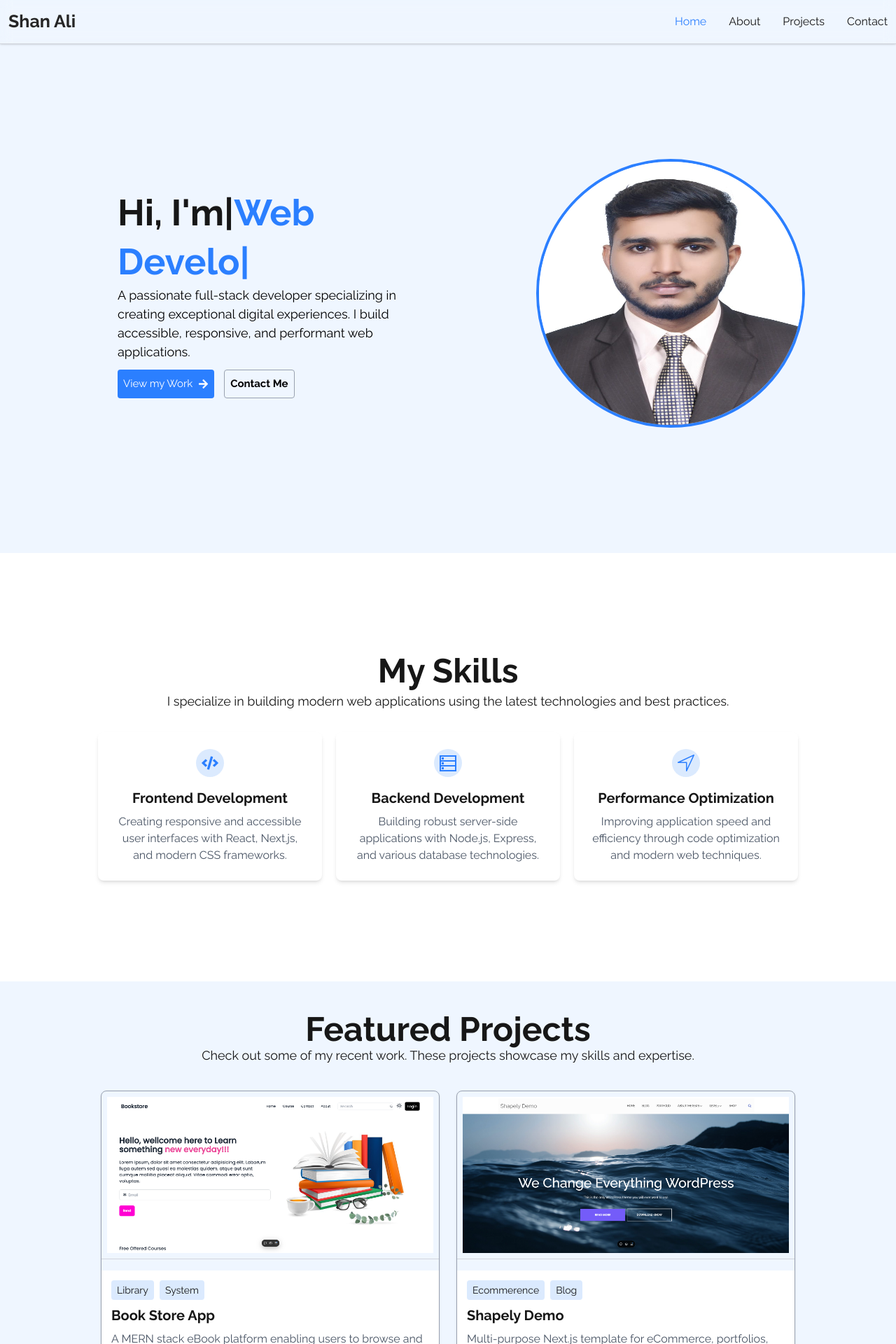
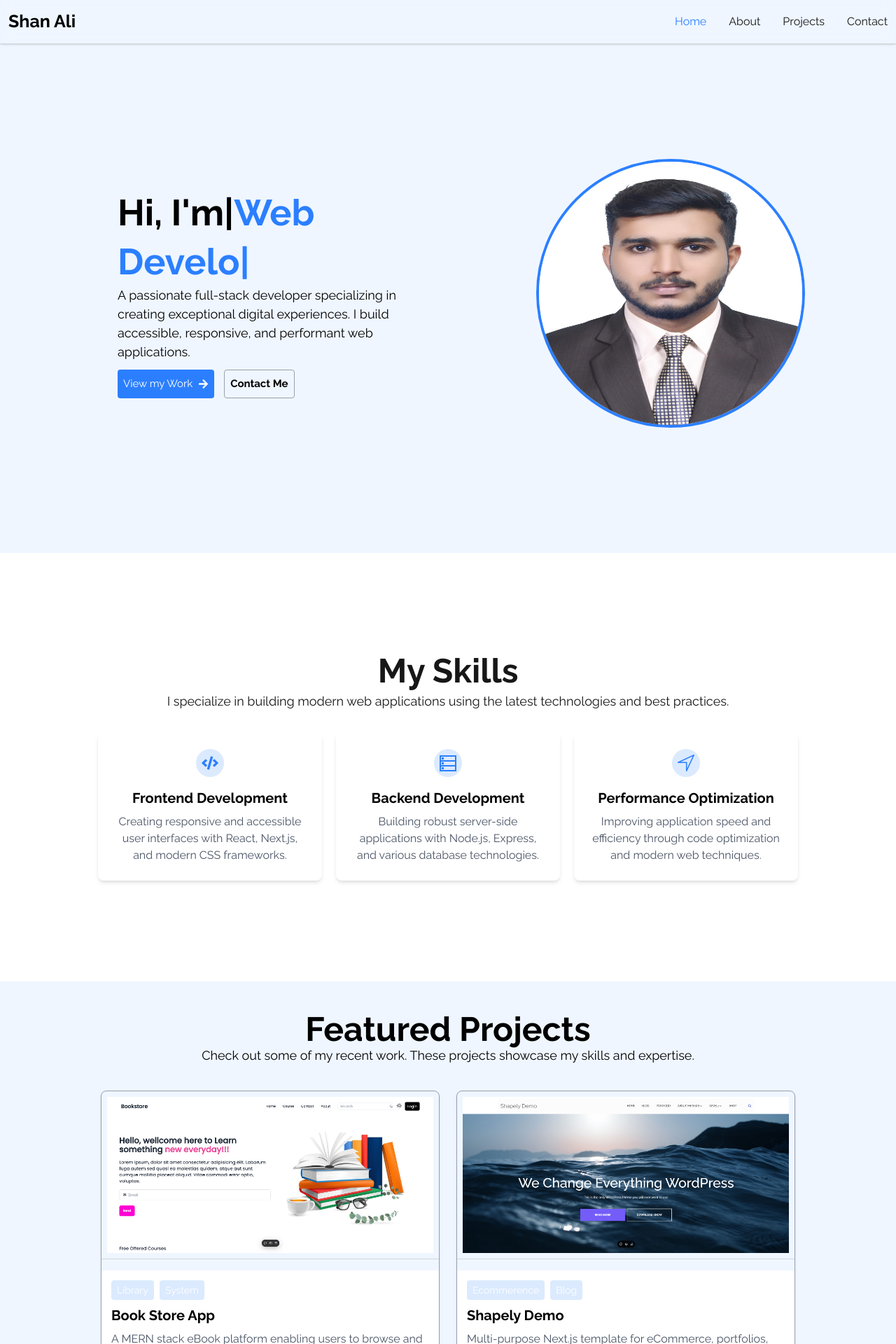
Before and after one commit to Shan-ali609/Portfolio, a Next.js app: page / in a window 1280 px wide. Shown: the top 1920 px of the page at 70% size. Built offline with nearby package versions, Linux system fonts and the light colour scheme.

Commit message:
all is done

```diff
--- a/src/components/Education.jsx
+++ b/src/components/Education.jsx
@@ -39,7 +39,7 @@ const Education = () => {
       </div>
 
       <div className="py-5">
-      <p className="font-semibold text-2xl">Experience Letter</p>
+      <p className="font-semibold text-black text-2xl">Experience Letter</p>
       <div className="md:max-w-7xl pt-4">
         {/* Clickable Image */}
         <Image
--- a/src/components/Header.jsx
+++ b/src/components/Header.jsx
@@ -11,7 +11,7 @@ export default function Header() {
       <nav className="w-full max-w-7xl mx-auto flex justify-between items-center ">
         {/* Logo */}
         <div>
-          <Link href="/" className="text-[25px] text-neutral-800 font-semibold">
+          <Link href="/" className="text-[25px] text-black font-semibold">
             Shan Ali
           </Link>
         </div>
--- a/src/components/Hero.jsx
+++ b/src/components/Hero.jsx
@@ -20,7 +20,7 @@ const Hero = () => {
                 ]}
                 speed={50}
                 repeat={Infinity}
-                className="inline" // Ensures it follows the h1 styling
+                className="inline text-black" // Ensures it follows the h1 styling
             />
             <TypeAnimation
                 sequence={[
--- a/src/components/Hprojectsection.jsx
+++ b/src/components/Hprojectsection.jsx
@@ -8,8 +8,8 @@ const Hprojectsection = () => {
   return (
     <div className='bg-blue-50 py-11 w-full flex items-center justify-center'>
          <div className='flex flex-col items-center justify-center text-center'>
-            <p className='font-semibold text-5xl'>Featured Projects</p>
-            <p className='w-full text-lg'>Check out some of my recent work. These projects showcase my skills and expertise.</p>
+            <p className='font-semibold text-black text-5xl'>Featured Projects</p>
+            <p className='w-full text-black text-lg'>Check out some of my recent work. These projects showcase my skills and expertise.</p>
             <div className="max-w-5xl mx-auto grid md:grid-cols-2 grid-cols-1 gap-6 p-4 mt-5">
            {homeprojects.map((project) => (
            <ProjectCards key={project.title} project={project} />
--- a/src/components/ProjectCards.jsx
+++ b/src/components/ProjectCards.jsx
@@ -22,13 +22,13 @@ const ProjectCards = ({ project }) => {  // Fixed prop destructuring
         <div className='p-3.5 bg-white'>
           <div className="flex items-center space-x-2 mb-2">
             {project.category.split(' ').map((word, i) => (
-              <span key={i} className="text-sm font-medium px-2 py-1 bg-blue-100 rounded">
+              <span key={i} className="text-sm font-medium px-2 text-white py-1 bg-blue-100 rounded">
                 {word}
               </span>
             ))}
           </div>
 
-          <h3 className="text-xl text-left font-semibold mb-2">{project.title}</h3>
+          <h3 className="text-xl text-left text-black font-semibold mb-2">{project.title}</h3>
 
           <p className="text-gray-600 mb-4 text-left">{project.description}</p>
 
--- a/src/components/Skills.jsx
+++ b/src/components/Skills.jsx
@@ -39,7 +39,7 @@ const Skills = () => {
             className="bg-white p-6 shadow-md rounded-lg mx-auto flex flex-col items-center text-center w-80 hover:shadow-lg"
           >
             <div className="mb-4 bg-blue-100 p-2 rounded-full ">{skill.icon}</div>
-            <h2 className="text-xl font-semibold mb-2">{skill.title}</h2>
+            <h2 className="text-xl text-black font-semibold mb-2">{skill.title}</h2>
             <p className="text-gray-600">{skill.description}</p>
           </div>
         ))}
--- a/src/components/TechStack.jsx
+++ b/src/components/TechStack.jsx
@@ -11,7 +11,7 @@ const TechStack = () => {
       <div className="md:px-28 md:py-14 ">
 
 
-            <h2 className="text-2xl font-bold text-gray-800">Frontend</h2>
+            <h2 className="text-2xl font-bold text-black">Frontend</h2>
             <div className="flex  justify-between flex-wrap gap-4">
 
                 <div className="flex flex-col  items-center p-4 hover:scale-110 transition-transform duration-300 cursor-pointer">
@@ -62,7 +62,7 @@ const TechStack = () => {
                 </div>
             </div>
 
-            <h2 className="text-2xl font-bold text-gray-800 pt-4">Backend</h2>
+            <h2 className="text-2xl font-bold text-black pt-4">Backend</h2>
             <div className="flex flex-row gap-16 flex-wrap ">
 
                 <div className="flex flex-col items-center p-4 hover:scale-110 transition-transform duration-300 cursor-pointer">
@@ -85,7 +85,7 @@ const TechStack = () => {
 
             </div>
 
-            <h2 className="text-2xl font-bold text-gray-800 pt-4">Tools</h2>
+            <h2 className="text-2xl font-bold text-black pt-4">Tools</h2>
             <div className="flex flex-row md:gap-16 flex-wrap ">
 
                 <div className="flex flex-col items-center p-4 hover:scale-110 transition-transform duration-300 cursor-pointer">
--- a/src/components/Worktogether.jsx
+++ b/src/components/Worktogether.jsx
@@ -10,7 +10,7 @@ const Worktogether = () => {
         </div>
         <div className='flex flex-col md:flex-row gap-4 md:gap-7'>
             <Link className='px-5 py-2 border border-gray-300 bg-blue-500 text-white text-[14px] md:text-[15px] font-bold' href="/contact">Contact Me</Link>
-            <Link className='px-5 py-2 border border-gray-300 text-black text-[14px] md:text-[15px] font-bold' href="/about">Learn More About Me</Link>
+            <Link className='px-5 py-2 border border-gray-300 text-white text-[14px] md:text-[15px] font-bold' href="/about">Learn More About Me</Link>
         </div>
     </div>
   )
```
